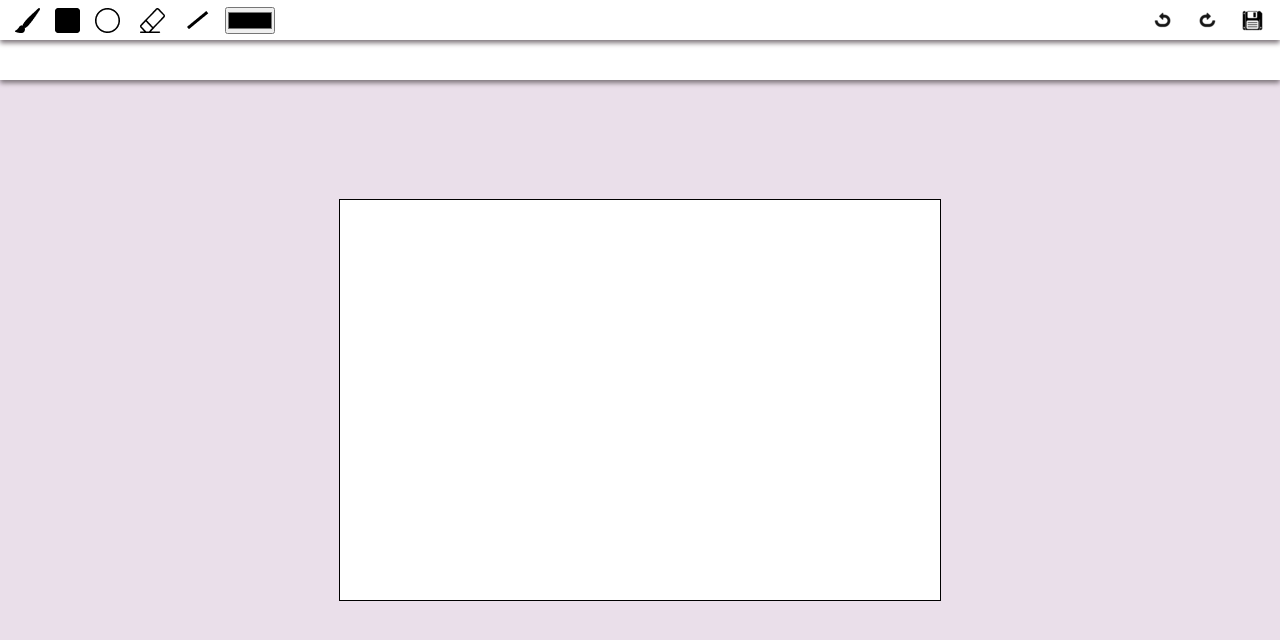
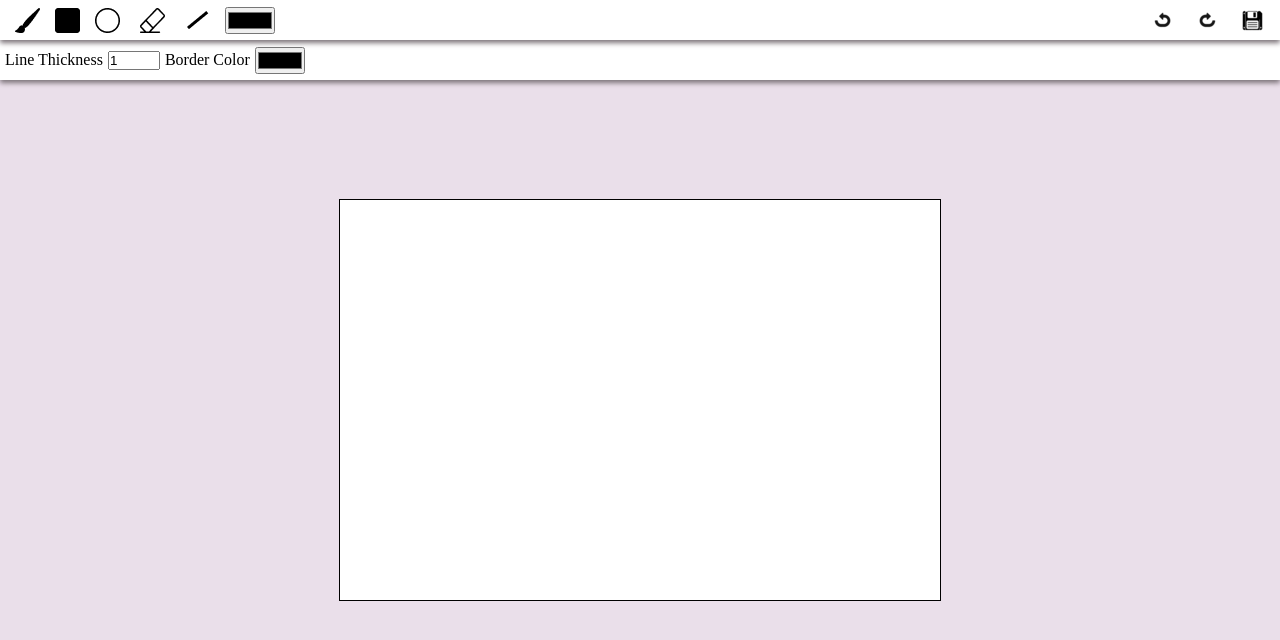
Before and after one commit to margaritabizhan/Drawing-board, a React (Create React App) app in the folder client/: page / in a window 1280 px wide. Shown: the top 640 px of the page. Built offline with nearby package versions, Linux system fonts and the light colour scheme.

Commit message:
implemented color and thickness selection

```diff
--- a/client/src/components/Settingbar.jsx
+++ b/client/src/components/Settingbar.jsx
@@ -1,9 +1,22 @@
 import React from "react";
 import '../styles/toolbar.scss';
+import toolState from "../store/toolState";
 
 const SettingBar = () => {
   return (
     <div className="setting-bar">
+      <label for="line-thk" style={{'margin-left': '5px'}}>Line Thickness</label>
+      <input
+        onChange={(e) => toolState.setLineThickness(e.target.value)}
+        type="number"  min={1} max={50} defaultValue={1}
+        name="line-thk"
+        style={{margin: '0 5px'}}></input>
+
+      <label for="border-color">Border Color</label>
+      <input
+        onChange={(e) => toolState.setStrokeColor(e.target.value)}
+        type="color" style={{margin: '0 5px'}}
+        name="border-color"></input>
     </div>
   );
 }
--- a/client/src/components/Toolbar.jsx
+++ b/client/src/components/Toolbar.jsx
@@ -9,6 +9,12 @@ import toolState from "../store/toolState";
 import canvasState from "../store/canvasState";
 
 const Toolbar = () => {
+
+  const changeFillColor = (e) => {
+    toolState.setFillColor(e.target.value);
+    toolState.setStrokeColor(e.target.value);
+  };
+
   return (
     <div className="toolbar">
       <button className="toolbar-btn brush" onClick={() => toolState.setTool(new Brush(canvasState.canvas))}></button>
@@ -16,7 +22,7 @@ const Toolbar = () => {
       <button className="toolbar-btn circle" onClick={() => toolState.setTool(new Circle(canvasState.canvas))}></button>
       <button className="toolbar-btn eraser"onClick={() => toolState.setTool(new Eraser(canvasState.canvas))}></button>
       <button className="toolbar-btn line"onClick={() => toolState.setTool(new Line(canvasState.canvas))}></button>
-      <input type="color" style={{marginLeft:10}} />
+      <input type="color" style={{marginLeft:10}} onChange={changeFillColor}/>
       <button className="toolbar-btn undo"></button>
       <button className="toolbar-btn redo"></button>
       <button className="toolbar-btn save"></button>
--- a/client/src/store/toolState.js
+++ b/client/src/store/toolState.js
@@ -4,11 +4,24 @@ class ToolState {
   tool = null;
   constructor() {
     makeAutoObservable(this)
-  }
+  };
 
   setTool(tool) {
     this.tool = tool;
+  };
+
+  setFillColor(color) {
+    this.tool.fillColor = color;
+  };
+
+  setLineThickness(thickness) {
+    this.tool.lineThickness = thickness;
+  };
+
+  setStrokeColor(color) {
+    this.tool.strokeColor = color;
   }
+
 };
 
 export default new ToolState();
--- a/client/src/tools/Eraser.js
+++ b/client/src/tools/Eraser.js
@@ -1,37 +1,14 @@
-import Tool from './Tool';
+import Brush from './Brush';
 
-export default class Eraser extends Tool {
+export default class Eraser extends Brush {
   constructor(canvas) {
     super(canvas);
-    this.listen()
-  };
-
-  listen() {
-    this.canvas.onmousemove = this.mouseMoveHandler.bind(this)
-    this.canvas.onmousedown = this.mouseDownHandler.bind(this)
-    this.canvas.onmouseup = this.mouseUpHandler.bind(this)
-  };
-
-  mouseUpHandler(e) {
-    this.mouseDown = false;
-  };
-
-  mouseDownHandler(e) {
-    this.mouseDown = true
-    this.ctx.beginPath()
-    this.ctx.moveTo(e.pageX - e.target.offsetLeft, e.pageY - e.target.offsetTop)
-  };
-
-  mouseMoveHandler(e) {
-    if (this.mouseDown) {
-      this.draw(e.pageX - e.target.offsetLeft, e.pageY - e.target.offsetTop)
-    };
   };
 
   draw(x, y) {
+    this.ctx.strokeStyle = 'white';
     this.ctx.lineTo(x, y);
-    this.ctx.strokeStyle = "white";
     this.ctx.stroke();
-    console.log('erasing');
-    };
+    console.log('drawing with eraser');
+  };
 };
--- a/client/src/tools/Tool.js
+++ b/client/src/tools/Tool.js
@@ -3,6 +3,18 @@ export default class Tool {
     this.canvas = canvas;
     this.ctx = canvas.getContext('2d');
     this.destroyEvents();
+  };
+
+  set fillColor(color) {
+    this.ctx.fillStyle = color;
+  };
+
+  set lineThickness(thickness) {
+    this.ctx.lineWidth = thickness;
+  };
+
+  set strokeColor(color) {
+    this.ctx.strokeStyle = color;
   };
 
   destroyEvents() {
```
